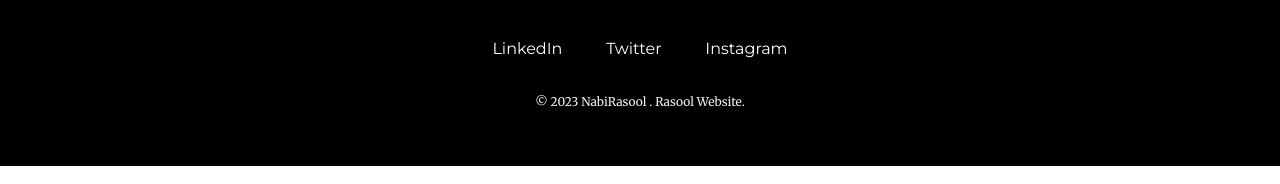
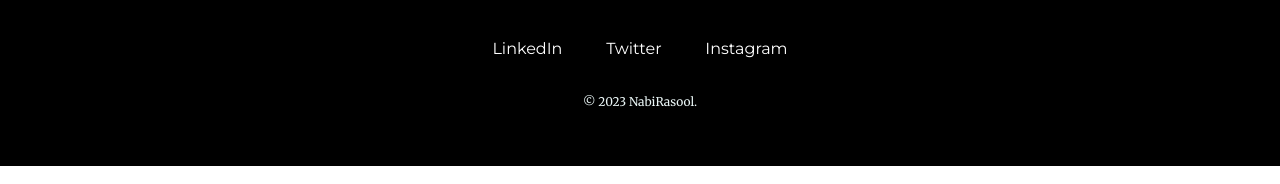
Before and after one commit to NabiRasoolcti082/CSS-My-site, a plain HTML site: page index.html in a window 1280 px wide. Shown: the part 2522-2706 px from the top of the page. Drawn offline with Linux system fonts and the light colour scheme.

Commit message:
Update index.html

```diff
--- a/index.html
+++ b/index.html
@@ -53,7 +53,7 @@
     <a class="footer-link" href="https://www.linkedin.com/feed/">LinkedIn</a>
     <a class="footer-link" href="https://twitter.com/home">Twitter</a>
     <a class="footer-link" href="https://www.instagram.com/">Instagram</a>
-    <p class="copyright">© 2023 NabiRasool . Rasool Website.</p>
+    <p class="copyright">© 2023 NabiRasool.</p>
   </div>
   <h3>☕Tea & coffee 🍵</h3>
 
```
